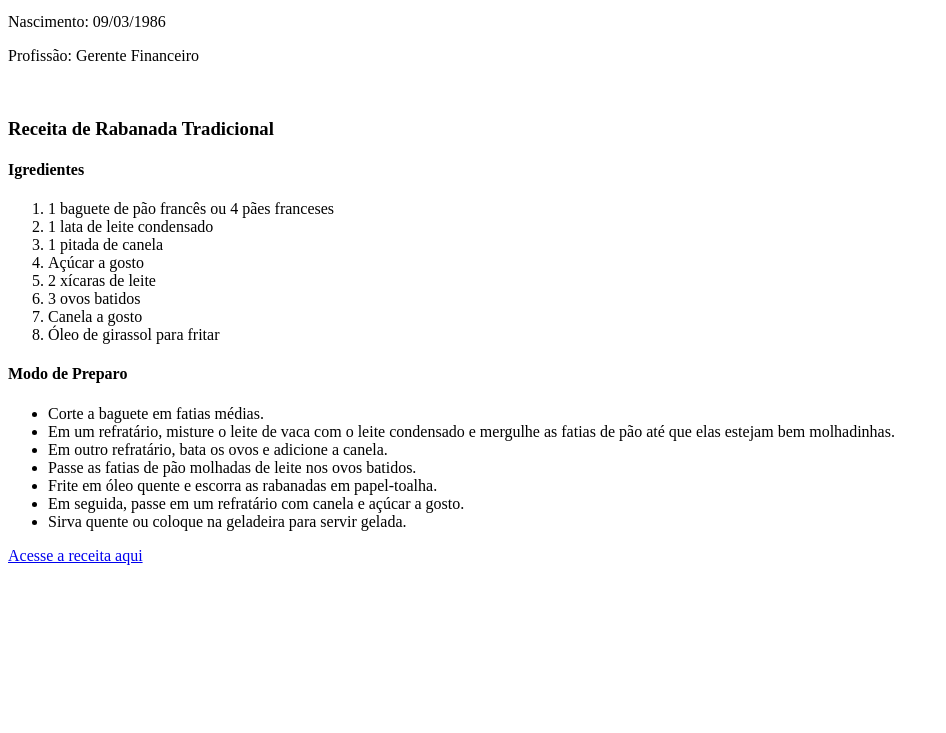
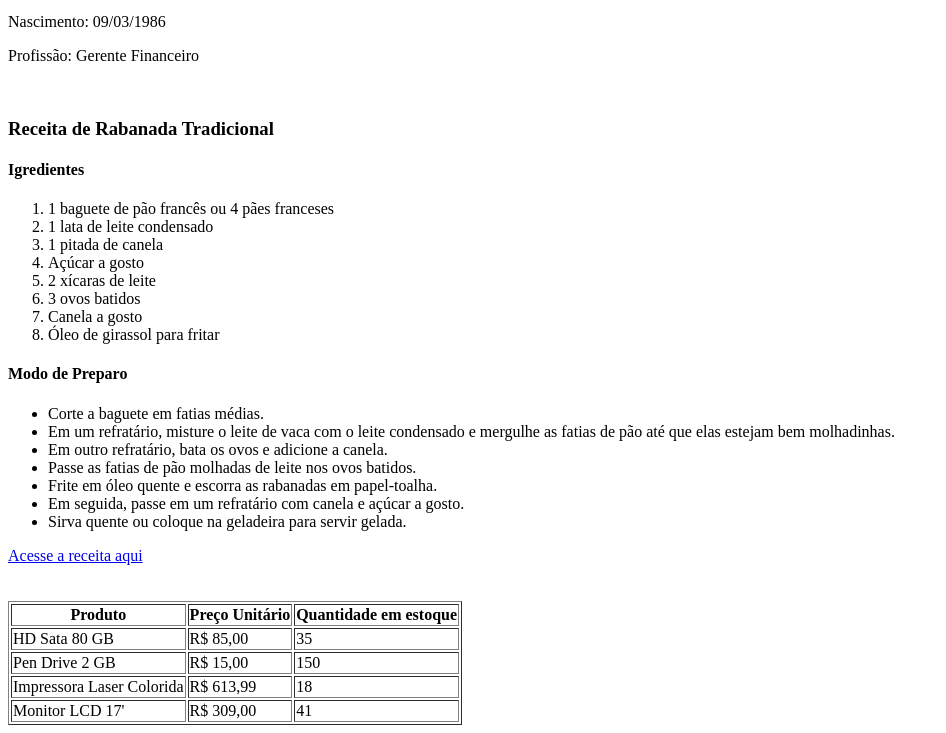
Before and after one commit to brunolimal/exercicios, a plain HTML site: page index.html in a window 1280 px wide. Shown: the part 88-821 px from the top of the page, without its empty margins (0-946 px from the left). Before the commit the page ends 800 px from the top, so only its background shows below. Drawn offline with Linux system fonts and the light colour scheme.

Commit message:
segunda section e tabela inserida

```diff
--- a/index.html
+++ b/index.html
@@ -41,5 +41,33 @@
         </ul>
         <a href="https://www.tudogostoso.com.br/receita/32427-rabanada-tradicional.html">Acesse a receita aqui</a>
     </section>
+    <br><br>
+    <section>
+        <table border>
+            <th>Produto</th>
+            <th>Preço Unitário</th>
+            <th>Quantidade em estoque</th>
+            <tr>
+                <td>HD Sata 80 GB</td>
+                <td>R$ 85,00</td>
+                <td>35</td>
+            </tr>
+            <tr>
+                <td>Pen Drive 2 GB</td>
+                <td>R$ 15,00</td>
+                <td>150</td>
+            </tr>
+            <tr>
+                <td>Impressora Laser Colorida</td>
+                <td>R$ 613,99</td>
+                <td>18</td>
+            </tr>
+            <tr>
+                <td>Monitor LCD 17'</td>
+                <td>R$ 309,00</td>
+                <td>41</td>
+            </tr>
+        </table>
+    </section>
 </body>
 </html>
```
